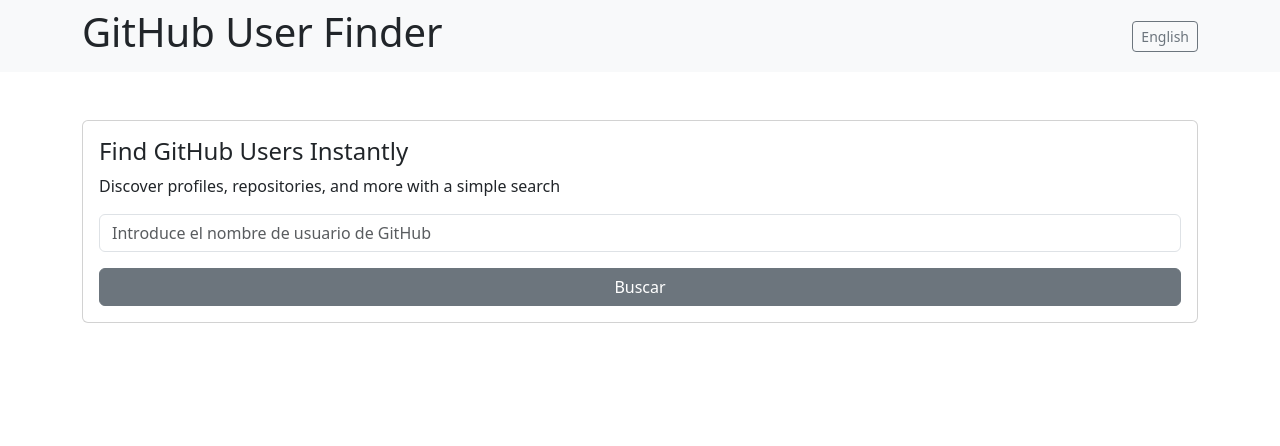
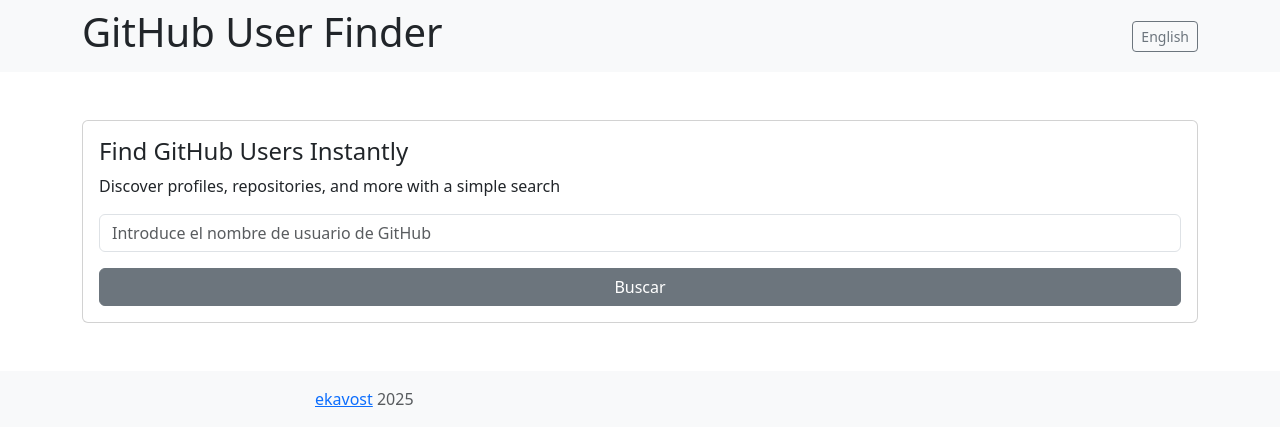
Before and after one commit to ekavost/github-user-search, a Vue app: page / in a window 1280 px wide. Shown: the top 446 px of the page. Built offline with nearby package versions, Linux system fonts and the light colour scheme.

Commit message:
style: Fix layout

```diff
--- a/src/App.vue
+++ b/src/App.vue
@@ -1,10 +1,12 @@
 <script setup>
 import GitHub from './components/GitHub.vue';
 import TheHeader from './components/TheHeader.vue';
+import TheFooter from './components/TheFooter.vue';
 </script>
 
 <template>
   <TheHeader />
   <div class="my-5"></div>
   <GitHub />
+  <TheFooter />
 </template>
--- a/src/components/GitHub.vue
+++ b/src/components/GitHub.vue
@@ -61,7 +61,7 @@
     <div v-if="errorOn" class="alert alert-warning" role="alert">{{ errorMessage }}</div>
   </div>
 
-  <div class="d-flex justify-content-center align-items-start gap-5 mt-5">
+  <div class="container d-flex justify-content-center align-items-start gap-5 mt-5">
     <!-- User Card -->
     <the-card :user="user" @get-repos="getRepos"></the-card>
 
--- /dev/null
+++ b/src/components/TheFooter.vue
@@ -0,0 +1,18 @@
+<template>
+  <footer class="footer mt-auto py-3 bg-light">
+    <div class="container">
+      <span class="text-muted mx-auto">
+        <a href="https://github.com/ekavost" target="_blank" rel="noopener noreferrer">ekavost</a>
+        2025
+      </span>
+    </div>
+  </footer>
+</template>
+
+<style scoped>
+.container {
+  width: auto;
+  max-width: 680px;
+  padding: 0 15px;
+}
+</style>
--- a/src/components/TheHeader.vue
+++ b/src/components/TheHeader.vue
@@ -1,4 +1,5 @@
 <template>
+  <header>
     <nav class="navbar navbar-light bg-light">
       <div class="container">
         <h1 class="display-6">GitHub User Finder</h1>
@@ -7,4 +8,5 @@
         </button>
       </div>
     </nav>
+  </header>
 </template>
```
Lines whose indentation alone changed are shown as unchanged.
